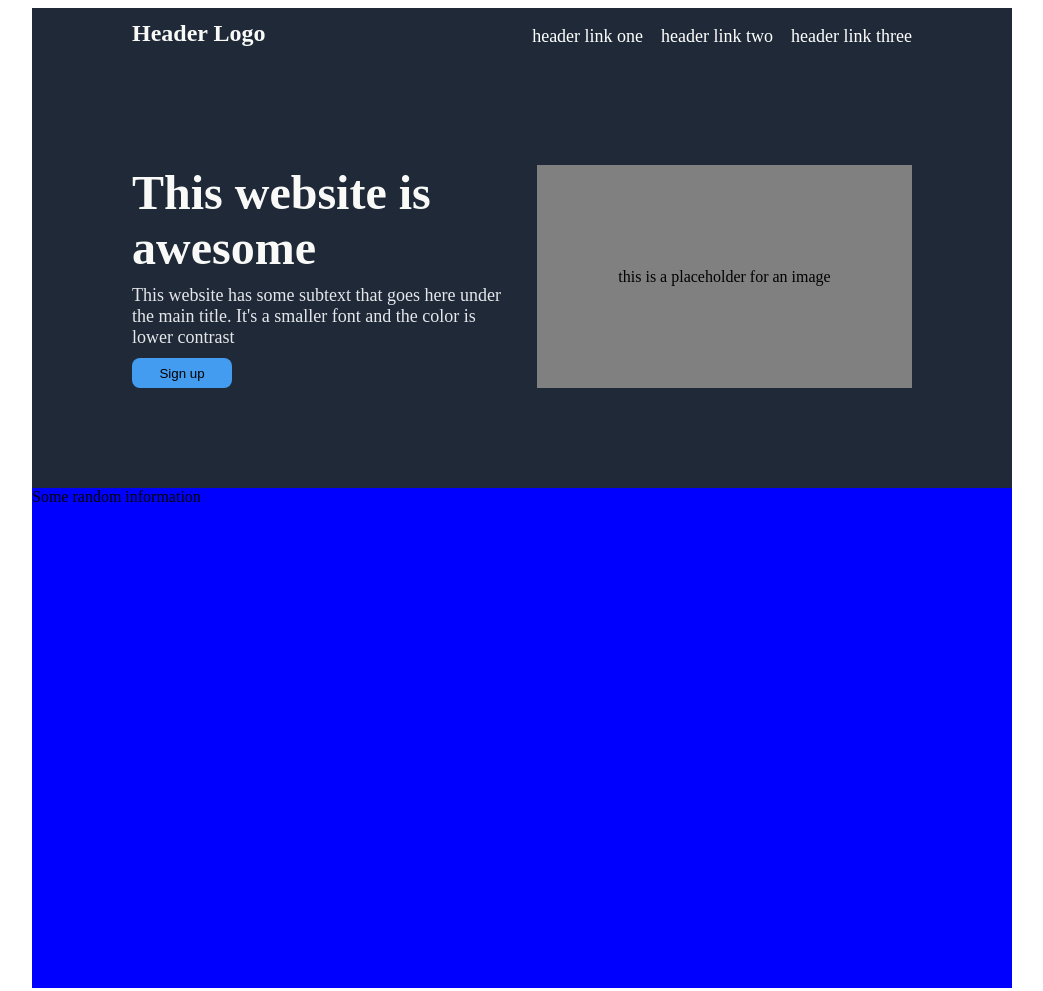
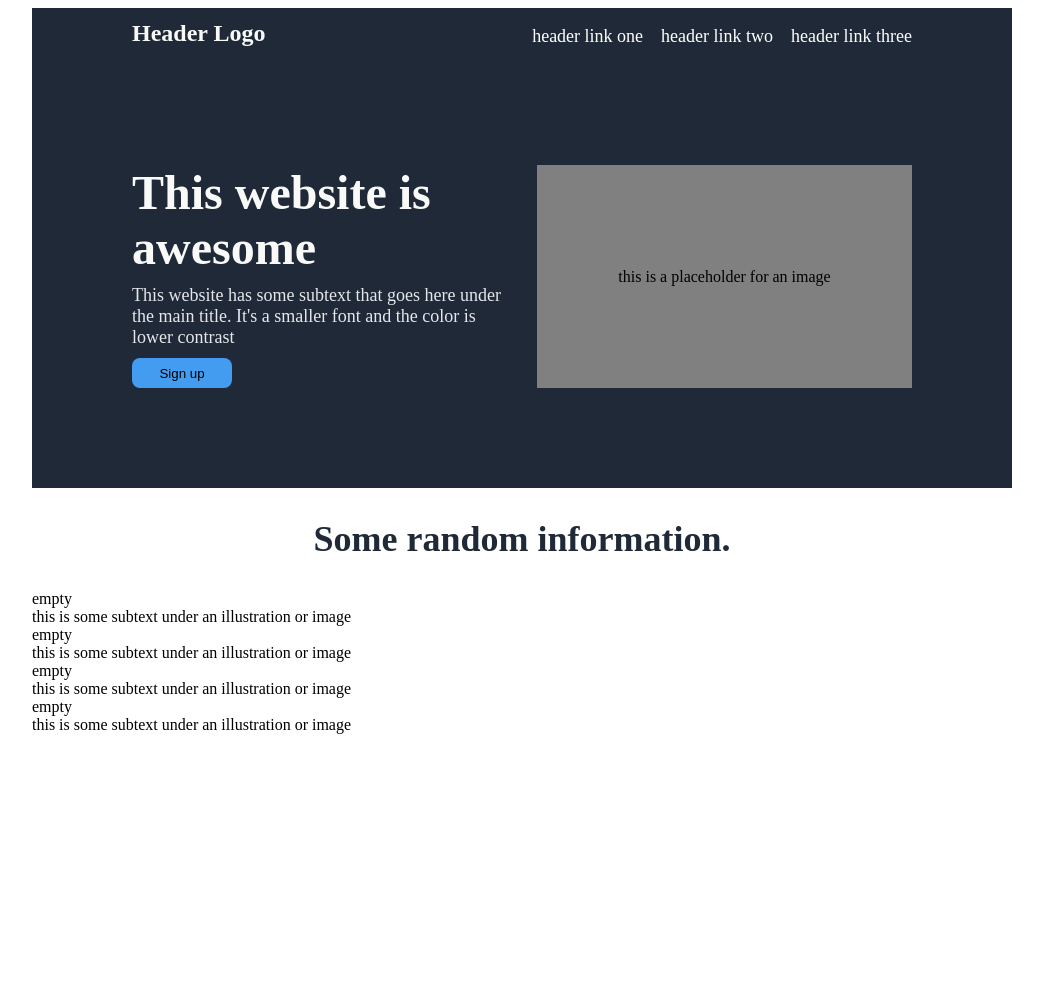
Before and after one commit to saufts/odin_website_project, a plain HTML site: page index.html in a window 1280 px wide. Shown: the whole page, without its empty margins (118-1161 px from the left). Drawn offline with Linux system fonts and the light colour scheme.

Commit message:
Add information-container

```diff
--- a/index.html
+++ b/index.html
@@ -38,8 +38,29 @@
     </div>
 
     <div class="information-container">
-        <div class="information">Some random information</div>
-        <div class="subtext-image">
+        <div class="information">Some random information.</div>
+        <div class="image-container">
+            <div class="image-subtext">
+                <div class="image-placeholder">empty</div>
+                <div class="image-subtext">this is some subtext under an illustration or image</div>
+            </div>
+
+            <div class="image-subtext">
+                <div class="image-placeholder">empty</div>
+                <div class="image-subtext">this is some subtext under an illustration or image</div>
+            </div>
+
+            <div class="image-subtext">
+                <div class="image-placeholder">empty</div>
+                <div class="image-subtext">this is some subtext under an illustration or image</div>
+            </div>
+
+            <div class="image-subtext">
+                <div class="image-placeholder">empty</div>
+                <div class="image-subtext">this is some subtext under an illustration or image</div>
+            </div>
+
+
 
         </div>
     </div>
--- a/style.css
+++ b/style.css
@@ -26,16 +26,13 @@ body {
     margin-top: 12px;
 }
 
-ul {
-    display: flex;
-}
-
 a {
     text-decoration: none;
     color: white;
 }
 
 ul {
+    display: flex;
     list-style-type: none;
     font-size: 18px;
     color: #E5E7EB;
@@ -99,6 +96,14 @@ button {
 }
 
 .information-container {
-    background-color: blue;
+    background-color: white;
     height: 500px;
 }
+
+.information {
+    font-size: 36px;
+    font-weight: 700;
+    text-align: center;
+    margin: 30px;
+    color: #1F2937;
+}
```
